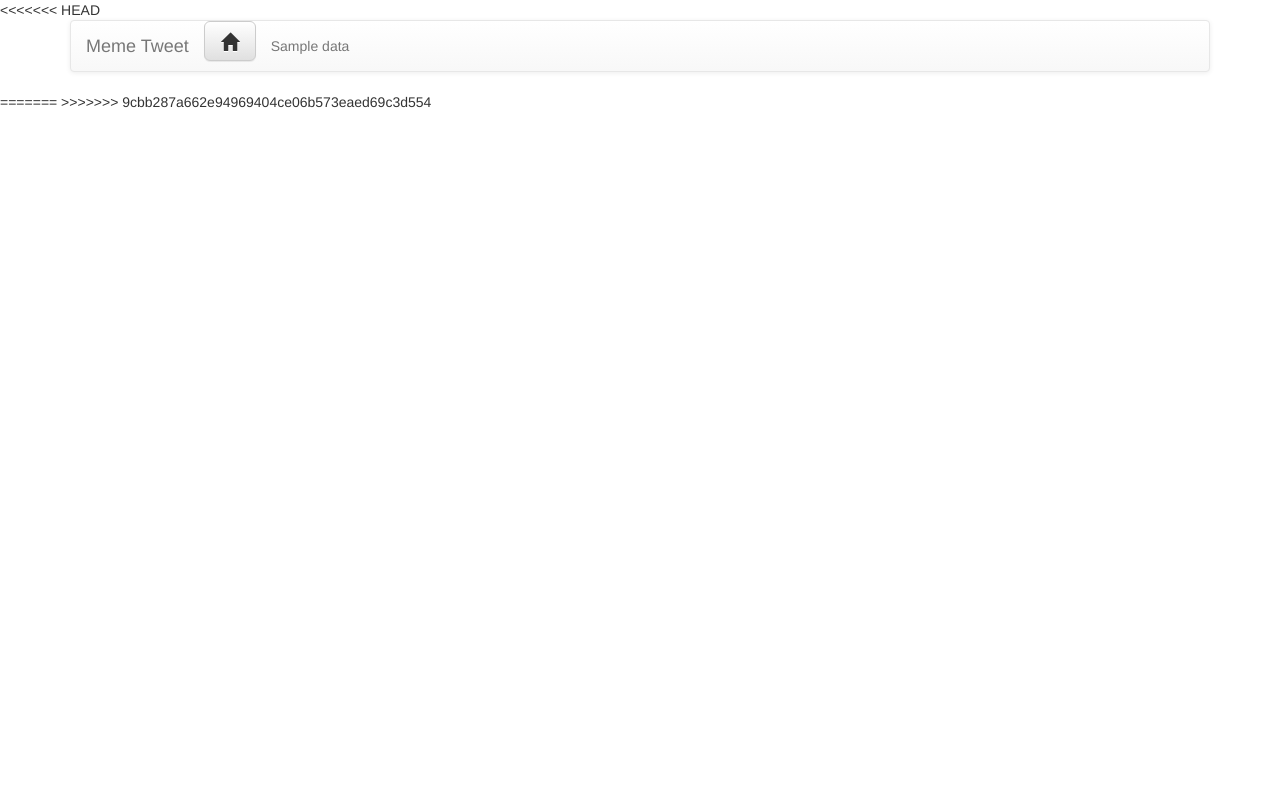
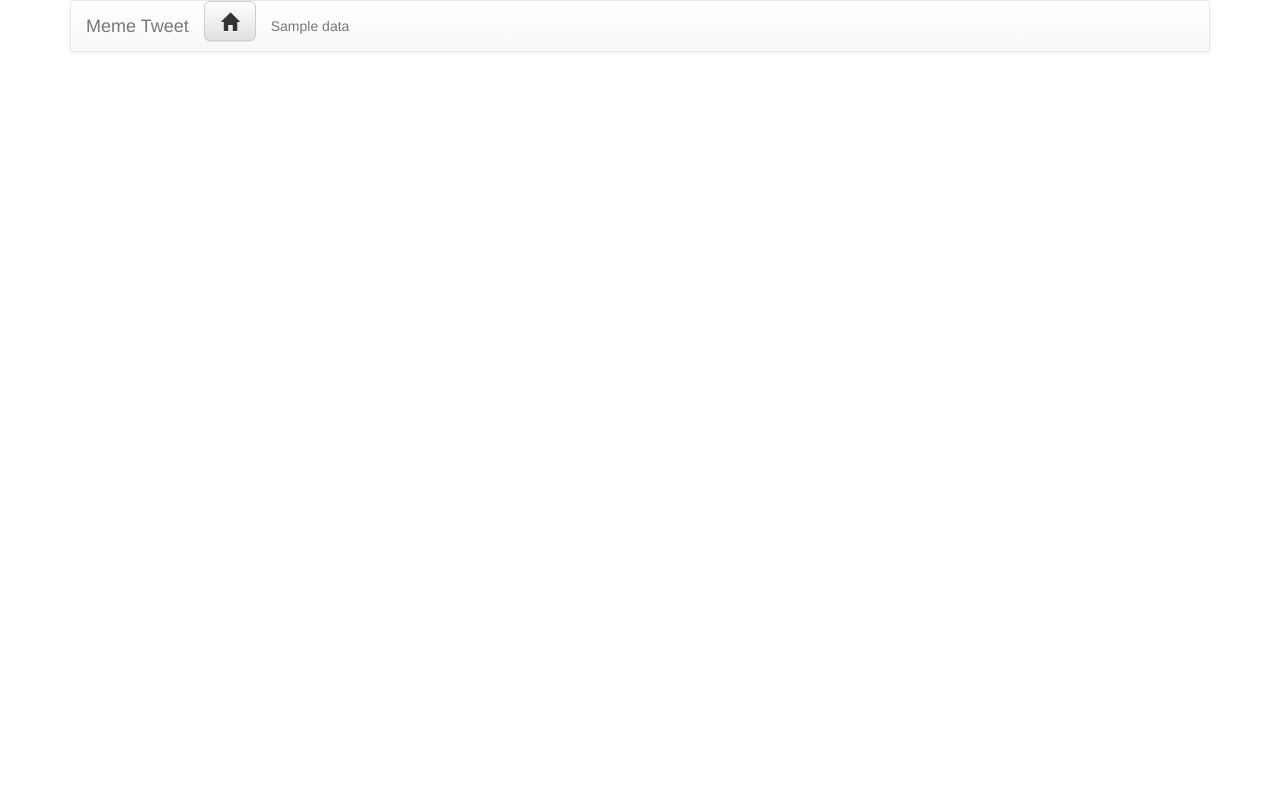
Before and after one commit to YanrongWo/Memetweet, a Python web app: template templates/menu.html in a window 1280 px wide. Run offline with Jinja, Linux system fonts and the light colour scheme; the template is opened without the code that fills it: most values are stand-ins (such as "Sample title", 1, 10 or a date in 2020); some libraries are stand-ins or nearby versions.

Commit message:
Removed merge conflict

```diff
--- a/templates/base.html
+++ b/templates/base.html
@@ -13,12 +13,8 @@
 </head>
 
 <body>
-<<<<<<< HEAD
   {% block menu %}{% endblock %}
-=======
   {% block memetweet %}{% endblock %}
-
->>>>>>> 9cbb287a662e94969404ce06b573eaed69c3d554
 </body>
 
 
```
